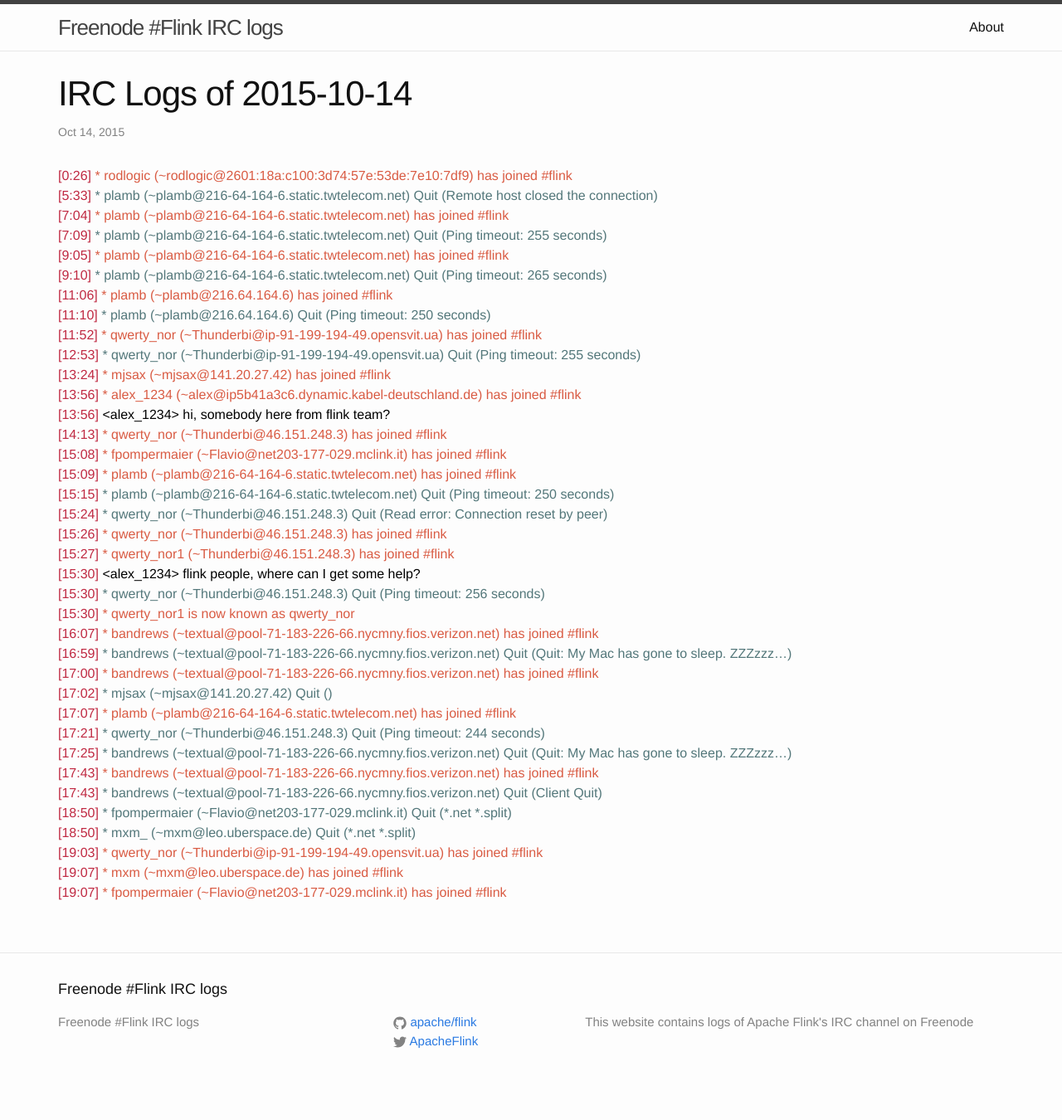
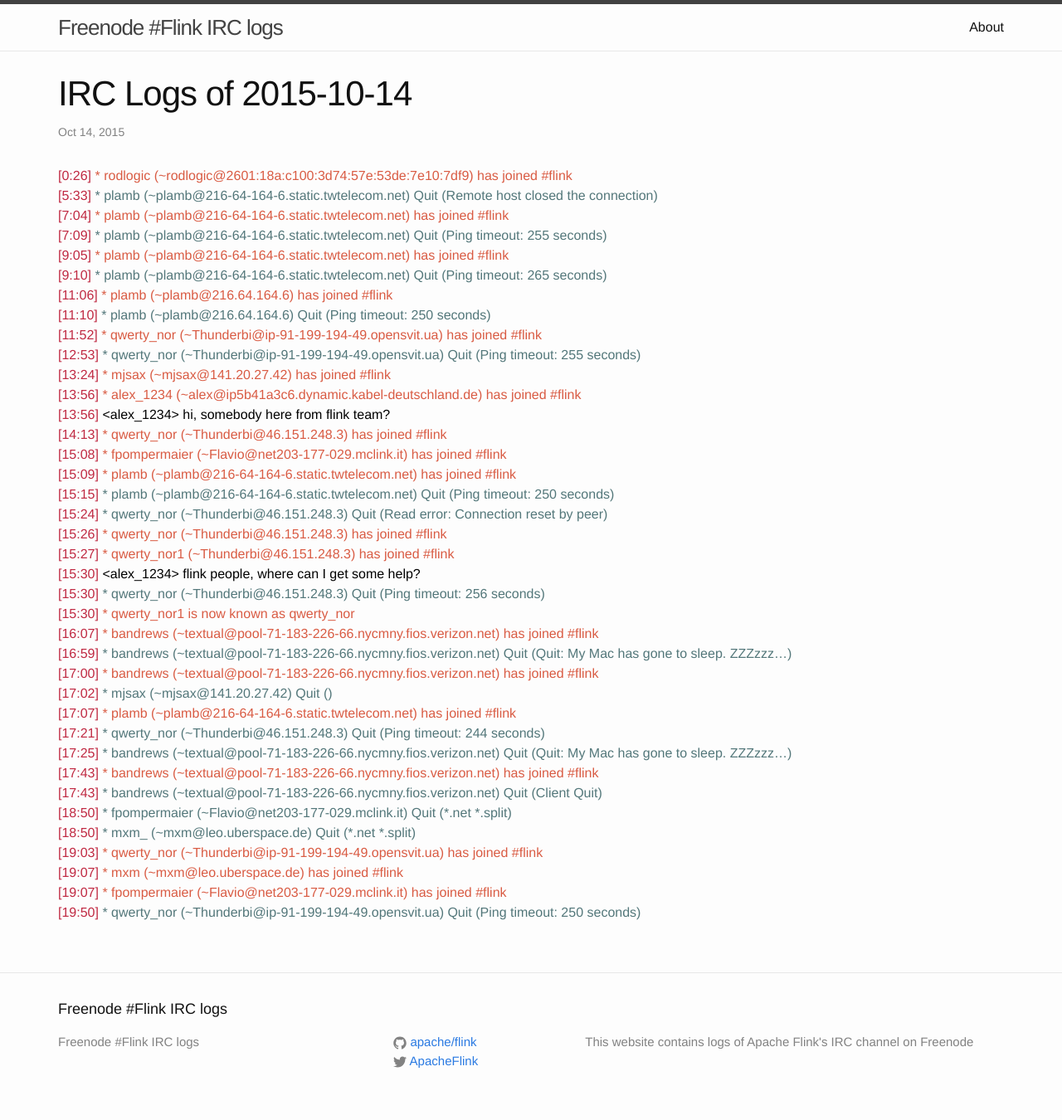
Before and after one commit to flink-irc-logs/flink-irc-logs.github.io, a Jekyll site: the page built from _posts/2015-10-14-logs.markdown, in a window 1280 px wide. Shown: the whole page at 83% size. Built offline with Jekyll 4.4.1, drawn with Linux system fonts in a browser that asks for light colours; before the commit the page ends 1326 px from its top, so only the background shows below that.

Commit message:
Update of the logs on Wed Oct 14 21:26:27 CEST 2015

```diff
--- a/_posts/2015-10-14-logs.markdown
+++ b/_posts/2015-10-14-logs.markdown
@@ -41,3 +41,4 @@
 <span class="irc-date">[19:03]</span> <span class="irc-green">* qwerty_nor (~Thunderbi@ip-91-199-194-49.opensvit.ua) has joined #flink</span><br />
 <span class="irc-date">[19:07]</span> <span class="irc-green">* mxm (~mxm@leo.uberspace.de) has joined #flink</span><br />
 <span class="irc-date">[19:07]</span> <span class="irc-green">* fpompermaier (~Flavio@net203-177-029.mclink.it) has joined #flink</span><br />
+<span class="irc-date">[19:50]</span> <span class="irc-navy">* qwerty_nor (~Thunderbi@ip-91-199-194-49.opensvit.ua) Quit (Ping timeout: 250 seconds)</span><br />
```
